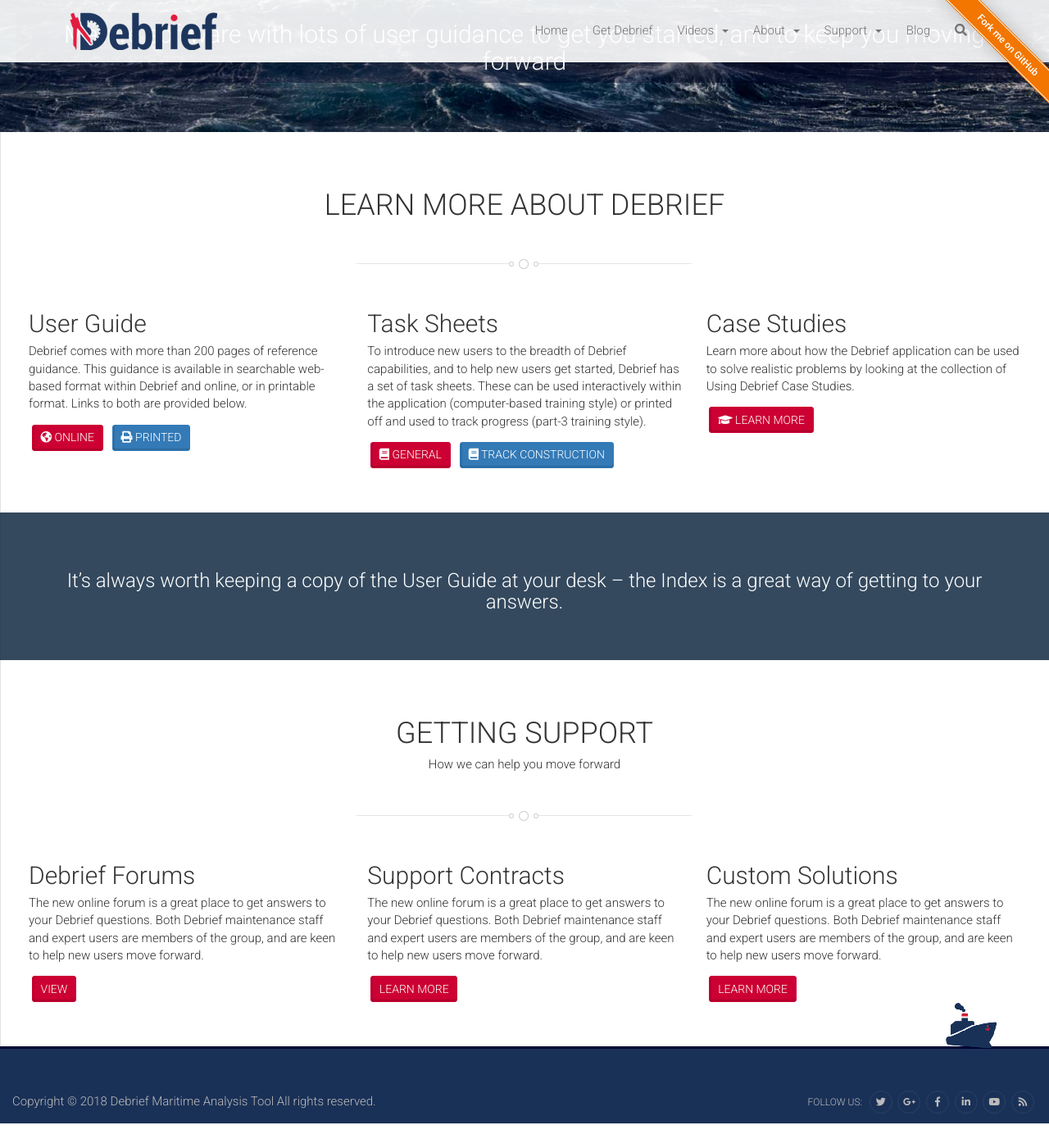
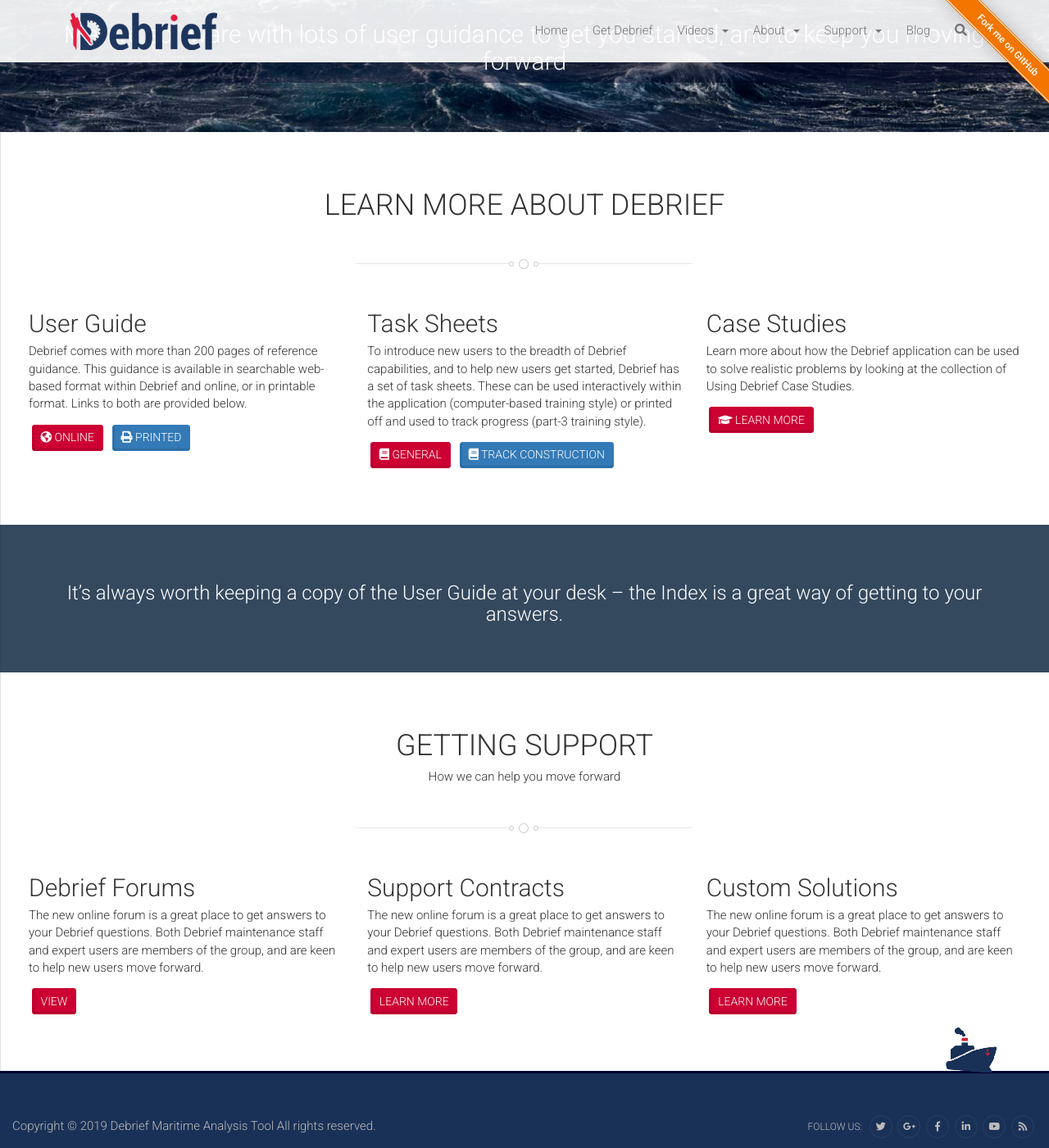
Before and after one commit to debrief/site, a Jekyll site: the page built from support.html, in a window 1280 px wide and 1400 px high, scrolled down 132 px. Shown: the whole window at 82% size. Built offline with Jekyll 4.4.1, drawn with Linux system fonts in a browser that asks for light colours; nearby versions of some CDN libraries; before the commit the page ends 1502 px from its top, so only the background shows below that.

Commit message:
Fix mobile & typography

```diff
--- a/_includes/footer.html
+++ b/_includes/footer.html
@@ -2,7 +2,7 @@
   <div class="container-fluid">
     <div class="debfief-footer__container">
       <div class="copyright-text">
-        Copyright © 2018
+        Copyright © 2019
         <a href="/">Debrief Maritime Analysis Tool</a>
         All rights reserved.
       </div>
--- a/_layouts/category.html
+++ b/_layouts/category.html
@@ -5,7 +5,7 @@
 <header class="header-blog" style="background-image: url({{ absolute_url }} /assets/images/header_bg_blog.jpg);">
   <div class="container">
     <div class="header-blog__container">
-      <h1 class="header-blog__title font-weight-light text-capitalize mb-2">Category {{ page.cat | replace: '-', '&nbsp;' }}</h1>
+      <h1 class="header-blog__title font-weight-light text-capitalize mb-2">Category {{ page.cat | replace: '-', ' ' }}</h1>
     </div>
   </div>
 </header>
--- a/_sass/main.scss
+++ b/_sass/main.scss
@@ -2,6 +2,9 @@
 html {
   font-size: 15px;
   height: 100vh;
+  @include media-breakpoint-down (xs) {
+    font-size: 13px;
+  }
 }
 body {
   font-weight: 300;
@@ -57,6 +60,13 @@
 
 }
 
+//Typography
+.fs-19 {
+  font-size: 1.2rem;
+}
+.fs-21 {
+  font-size: 1.4rem;
+}
 
 // Items
 .error-page {
@@ -154,6 +164,7 @@
   padding: 0;
   width: 100%;
   text-align: left;
+  white-space: normal;
   @include hover-focus-active {
     color: $body-color;
   }
--- a/support.html
+++ b/support.html
@@ -11,7 +11,7 @@
             <h1>LEARN MORE ABOUT DEBRIEF</h1>
             <div class="divider-default"></div>
             <div class="row">
-                <div class="col-sm-4">
+                <div class="col-sm-4 mb-3">
                     <h2 class="font-weight-light">User Guide</h2>
                     <p class="font-weight-light">Debrief comes with more than 200 pages of reference guidance. This guidance is available in searchable web-based format within Debrief and online, or in printable format.  Links to both are provided below.</p>
                     <a target="_self" href="/tutorial/index.html" class="btn btn-default btn-dark-hover btn-secondary font-weight-light btn-sm m-1">
@@ -23,7 +23,7 @@
                       PRINTED
                     </a>
                 </div>
-                <div class="col-sm-4">
+                <div class="col-sm-4 mb-3">
                     <h2 class="font-weight-light">Task Sheets</h2>
                     <p class="font-weight-light">To introduce new users to the breadth of Debrief capabilities, and to help new users get started, Debrief has a set of task sheets. These can be used interactively within the application (computer-based training style) or printed off and used to track progress (part-3 training style).</p>
                     <a target="_self" href="library/DebriefNG_Tutorial.pdf" class="btn btn-default btn-dark-hover btn-secondary font-weight-light btn-sm m-1">
@@ -35,7 +35,7 @@
                       TRACK CONSTRUCTION
                     </a>
                 </div>
-                <div class="col-sm-4">
+                <div class="col-sm-4 mb-3">
                     <h2 class="font-weight-light">Case Studies</h2>
                     <p class="font-weight-light">Learn more about how the Debrief application can be used to solve realistic problems by looking at the collection of Using Debrief Case Studies.</p>
                     <a target="_self" href="/category/use-case-study" class="btn btn-default btn-dark-hover btn-secondary font-weight-light btn-sm m-1">
@@ -59,21 +59,21 @@
             <p class="text-center font-weight-light">How we can help you move forward</p>
             <div class="divider-default"></div>
             <div class="row">
-                <div class="col-sm-4">
+                <div class="col-sm-4 mb-3">
                     <h2 class="font-weight-light">Debrief Forums</h2>
                     <p class="font-weight-light">The new online forum is a great place to get answers to your Debrief questions.  Both Debrief maintenance staff and expert users are members of the group, and are keen to help new users move forward.</p>
                     <a target="_self" href="https://groups.google.com/forum/#!forum/debrief" class="btn btn-default btn-dark-hover btn-secondary font-weight-light btn-sm m-1">
                       VIEW
                     </a>
                 </div>
-                <div class="col-sm-4">
+                <div class="col-sm-4 mb-3">
                     <h2 class="font-weight-light">Support Contracts</h2>
                     <p class="font-weight-light">The new online forum is a great place to get answers to your Debrief questions.  Both Debrief maintenance staff and expert users are members of the group, and are keen to help new users move forward.</p>
                     <a target="_self" href="http://deepbluec.com/debrief-support#debrief-support-plans" class="btn btn-default btn-dark-hover btn-secondary font-weight-light btn-sm m-1">
                       LEARN MORE
                     </a>
                 </div>
-                <div class="col-sm-4">
+                <div class="col-sm-4 mb-3">
                     <h2 class="font-weight-light">Custom Solutions</h2>
                     <p class="font-weight-light">The new online forum is a great place to get answers to your Debrief questions.  Both Debrief maintenance staff and expert users are members of the group, and are keen to help new users move forward.</p>
                     <a target="_self" href="http://deepbluec.com/debrief-support#debrief-custom-support-plans" class="btn btn-default btn-dark-hover btn-secondary font-weight-light btn-sm m-1">
```
Also changed, not shown: about-us.html (+0 -21 lines).
